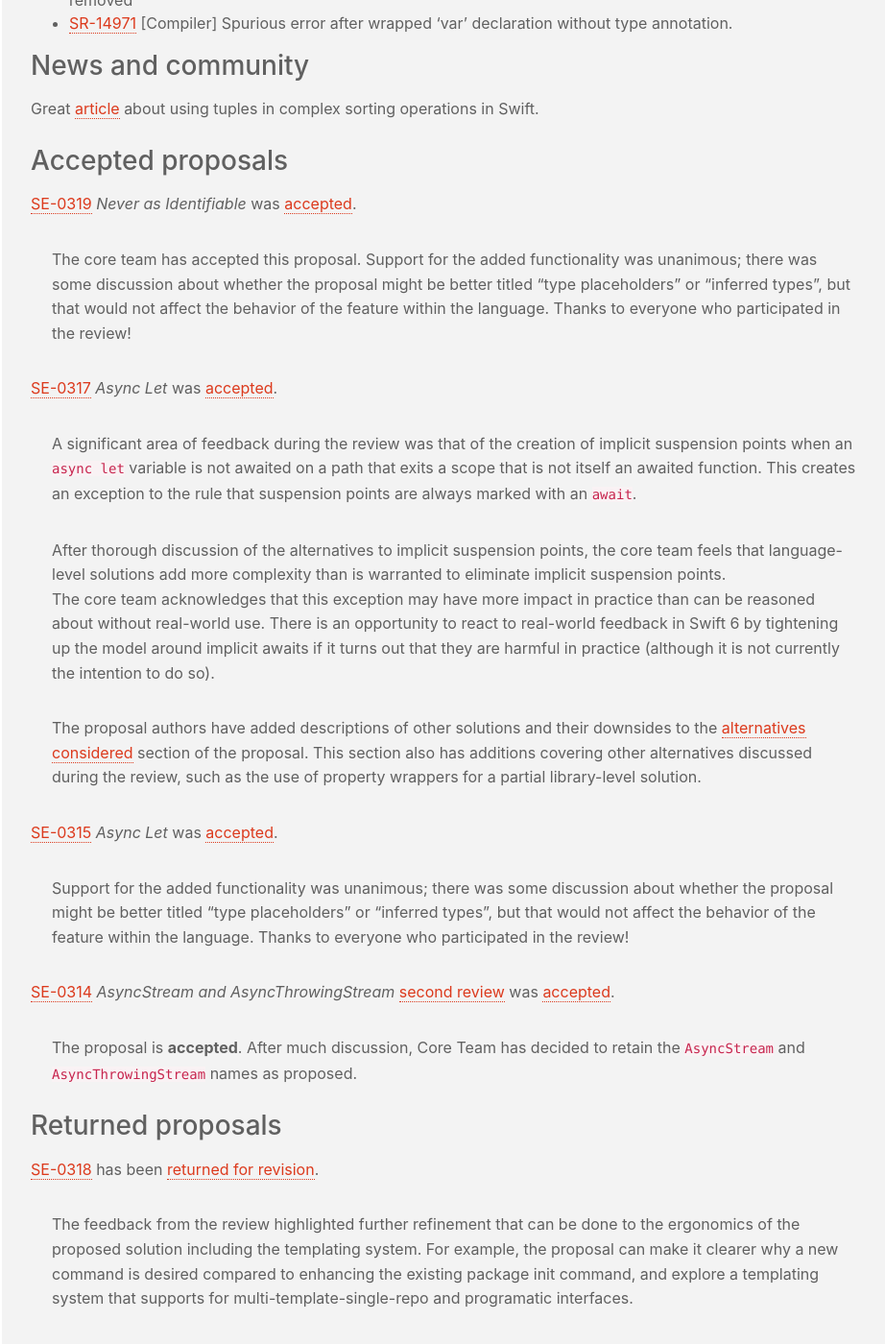
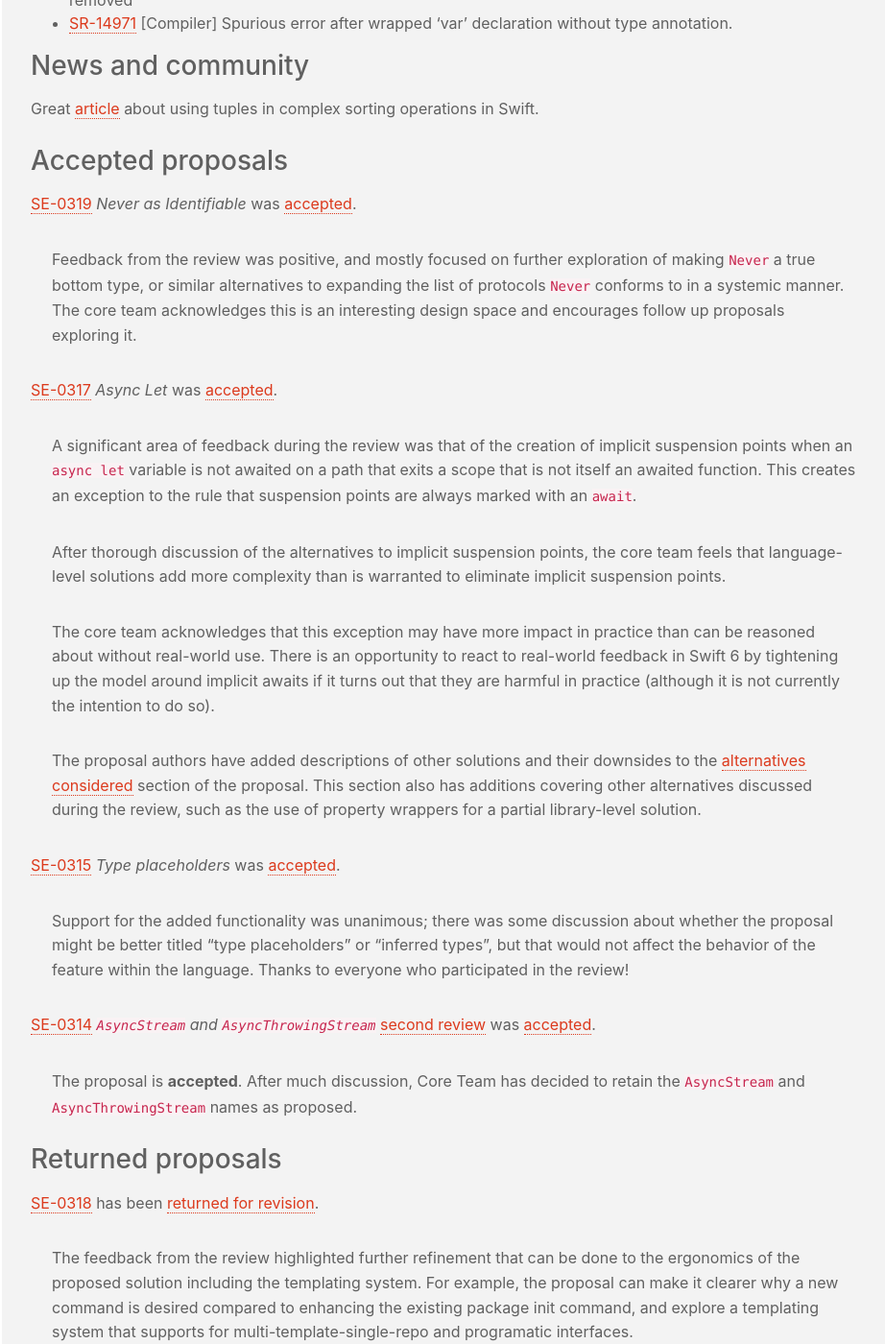
Before and after one commit to SwiftWeekly/swiftweekly.github.io, a Jekyll site: the page built from _posts/2021-07-29-issue-190.md, in a window 1280 px wide and 1400 px high, scrolled down 1121 px. Shown: the whole window at 96% size, without its empty margins (178-1100 px from the left). Built offline with Jekyll 4.4.1, drawn with Linux system fonts in a browser that asks for light colours; some of the changed text lies outside the part shown.

Commit message:
Clean up links and summaries. (#668)

```diff
--- a/_posts/2021-07-29-issue-190.md
+++ b/_posts/2021-07-29-issue-190.md
@@ -33,28 +33,29 @@
 
 [SE-0319](https://github.com/apple/swift-evolution/blob/main/proposals/0319-never-identifiable.md) *Never as Identifiable* was [accepted](https://forums.swift.org/t/accepted-se-0319-never-as-identifiable/50473).
 
->  The core team has accepted this proposal. Support for the added functionality was unanimous; there was some discussion about whether the proposal might be better titled "type placeholders" or "inferred types", but that would not affect the behavior of the feature within the language. Thanks to everyone who participated in the review!
+>  Feedback from the review was positive, and mostly focused on further exploration of making `Never` a true bottom type, or similar alternatives to expanding the list of protocols `Never` conforms to in a systemic manner. The core team acknowledges this is an interesting design space and encourages follow up proposals exploring it.
 
-[SE-0317](https://forums.swift.org/t/se-0317-async-let/) *Async Let* was [accepted](https://forums.swift.org/t/accepted-se-0317-async-let/50695).
+[SE-0317](https://github.com/apple/swift-evolution/blob/main/proposals/0317-async-let.md) *Async Let* was [accepted](https://forums.swift.org/t/accepted-se-0317-async-let/50695).
 
 > A significant area of feedback during the review was that of the creation of implicit suspension points when an `async let` variable is not awaited on a path that exits a scope that is not itself an awaited function. This creates an exception to the rule that suspension points are always marked with an `await`.
 >
 > After thorough discussion of the alternatives to implicit suspension points, the core team feels that language-level solutions add more complexity than is warranted to eliminate implicit suspension points.
-The core team acknowledges that this exception may have more impact in practice than can be reasoned about without real-world use. There is an opportunity to react to real-world feedback in Swift 6 by tightening up the model around implicit awaits if it turns out that they are harmful in practice (although it is not currently the intention to do so).
+>
+> The core team acknowledges that this exception may have more impact in practice than can be reasoned about without real-world use. There is an opportunity to react to real-world feedback in Swift 6 by tightening up the model around implicit awaits if it turns out that they are harmful in practice (although it is not currently the intention to do so).
 >
 > The proposal authors have added descriptions of other solutions and their downsides to the [alternatives considered](https://github.com/apple/swift-evolution/blob/main/proposals/0317-async-let.md#requiring-an-awaiton-any-execution-path-that-waits-for-an-async-let) section of the proposal. This section also has additions covering other alternatives discussed during the review, such as the use of property wrappers for a partial library-level solution.
 
-[SE-0315](https://forums.swift.org/t/se-0315-placeholder-types/49801) *Async Let* was [accepted](https://forums.swift.org/t/accepted-se-0315-placeholder-types/50671).
+[SE-0315](https://github.com/apple/swift-evolution/blob/main/proposals/0315-placeholder-types.md) *Type placeholders* was [accepted](https://forums.swift.org/t/accepted-se-0315-placeholder-types/50671).
 
 > Support for the added functionality was unanimous; there was some discussion about whether the proposal might be better titled "type placeholders" or "inferred types", but that would not affect the behavior of the feature within the language. Thanks to everyone who participated in the review!
 
-[SE-0314](https://github.com/apple/swift-evolution/blob/main/proposals/0314-async-stream.md) *AsyncStream and AsyncThrowingStream* [second review](https://forums.swift.org/t/se-0314-second-review-asyncstream-and-asyncthrowingstream/49803) was [accepted](https://forums.swift.org/t/accepted-se-0314-asyncstream-and-asyncthrowingstream/50699).
+[SE-0314](https://github.com/apple/swift-evolution/blob/main/proposals/0314-async-stream.md) *`AsyncStream` and `AsyncThrowingStream`* [second review](https://forums.swift.org/t/se-0314-second-review-asyncstream-and-asyncthrowingstream/49803) was [accepted](https://forums.swift.org/t/accepted-se-0314-asyncstream-and-asyncthrowingstream/50699).
 
 > The proposal is **accepted**. After much discussion, Core Team has decided to retain the `AsyncStream` and `AsyncThrowingStream` names as proposed.
 
 ### Returned proposals
 
-[SE-0318](https://forums.swift.org/t/se-0318-package-creation/) has been [returned for revision](https://forums.swift.org/t/returned-for-revision-se-0318-package-creation/50474).
+[SE-0318](https://github.com/apple/swift-evolution/blob/main/proposals/0318-package-creation.md) has been [returned for revision](https://forums.swift.org/t/returned-for-revision-se-0318-package-creation/50474).
 
 > The feedback from the review highlighted further refinement that can be done to the ergonomics of the proposed solution including the templating system. For example, the proposal can make it clearer why a new command is desired compared to enhancing the existing package init command, and explore a templating system that supports for multi-template-single-repo and programatic interfaces.
 >
@@ -64,7 +65,7 @@
 
 [Gutley](https://forums.swift.org/u/gutley) pitched [an idea](https://forums.swift.org/t/catching-unwanted-uses-of-on-optionset/50566) to implement a solution to catch unwanted uses of `~=` on OptionSet.
 
-[Johannes Auer](https://forums.swift.org/t/pre-pitch-asyncvalue/50590) pitched a proposal to add `AsyncValue`.
+[Johannes Auer](https://forums.swift.org/u/jmjauer/summary) pitched a [proposal](https://forums.swift.org/t/pre-pitch-asyncvalue/50590) to add `AsyncValue`.
 
 > While migrating a project to the new async features of Swift I constantly needed a mechanism for a synchronization point based of the availability of some value. As far as I can tell, currently there is nothing in the stdlib to cover this.
 >
```
Also changed, not shown: other parts of _posts/2021-07-29-issue-190.md (+3 -3 lines).
